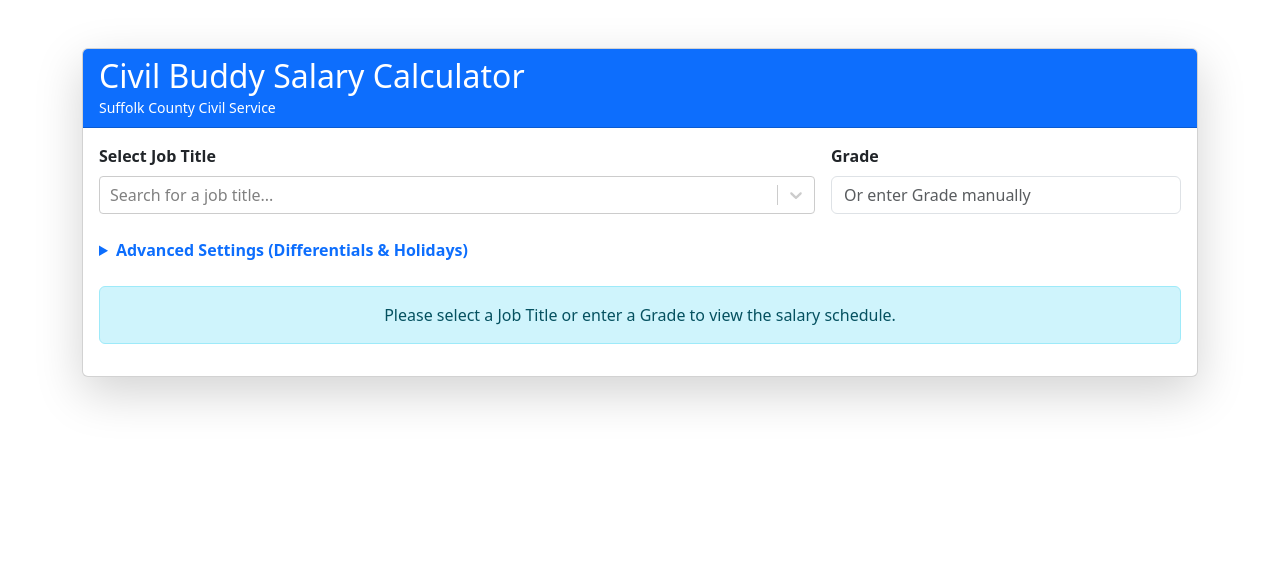
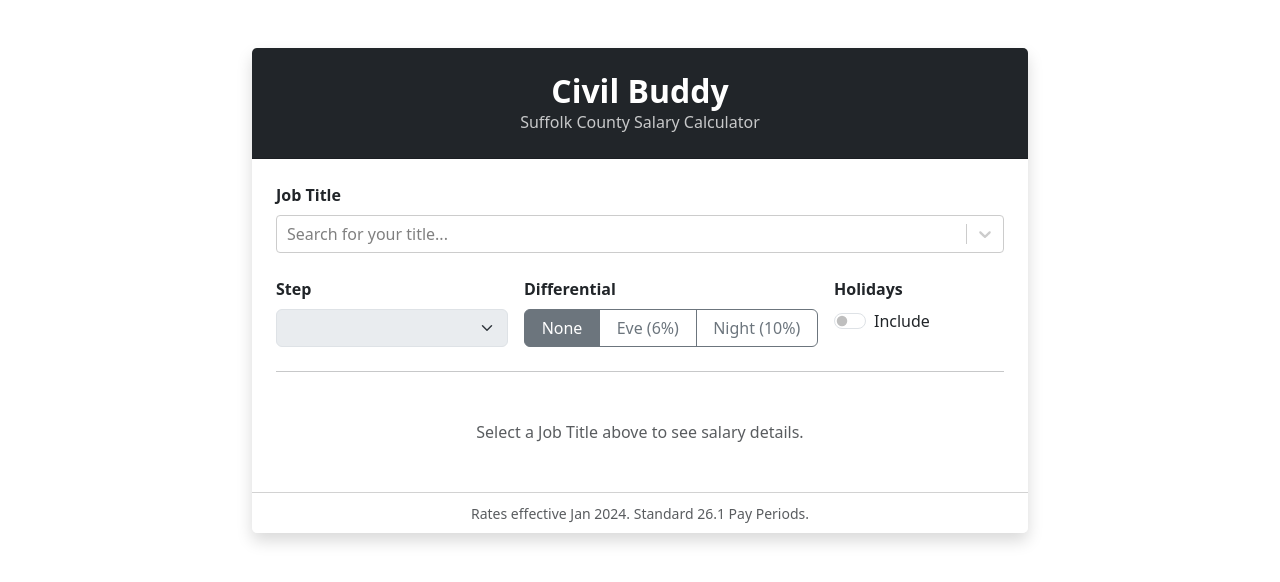
Before and after one commit to seagullcanfly/civilbuddy, a React (Vite) app: page / in a window 1280 px wide. Shown: the top 582 px of the page. Built offline with nearby package versions, Linux system fonts and the light colour scheme.

Commit message:
Refactor UI: Single Calculator, Auto-Grade, Step S Default

```diff
--- a/src/App.tsx
+++ b/src/App.tsx
@@ -1,4 +1,4 @@
-import { useState, useMemo } from 'react';
+import { useState, useEffect, useMemo } from 'react';
 import Select from 'react-select';
 import salaryDataRaw from './salaries.json';
 import titleDataRaw from './titles.json';
@@ -11,167 +11,212 @@ type TitleData = { title: string; grade: string | number; spec: number };
 const salaryData = salaryDataRaw as SalaryData;
 const titleData = titleDataRaw as TitleData[];
 
-// Constants (Defaults based on analysis)
+// Constants
 const PAY_PERIODS = 26.1;
-const DEFAULT_HOLIDAYS = 13;
-const DEFAULT_HOLIDAY_MULTIPLIER = 1.5;
-const DEFAULT_EVE_DIFF = 0.06; // 6%
-const DEFAULT_NIGHT_DIFF = 0.10; // 10%
+const DEFAULT_HOLIDAYS = 13; // Can be adjusted
+const HOLIDAY_RATE_MULTIPLIER = 1.5;
 
 function App() {
-  const [selectedTitle, setSelectedTitle] = useState<{ value: string; label: string; grade: string; spec: number } | null>(null);
-  const [manualGrade, setManualGrade] = useState<string>('');
+  // Selection State
+  const [selectedTitle, setSelectedTitle] = useState<{ value: string; label: string; grade: string } | null>(null);
+  const [step, setStep] = useState<string>('0'); // Default to Step 0 (S)
 
-  // Settings State
-  const [holidays, setHolidays] = useState(DEFAULT_HOLIDAYS);
-  const [eveDiff, setEveDiff] = useState(DEFAULT_EVE_DIFF * 100);
-  const [nightDiff, setNightDiff] = useState(DEFAULT_NIGHT_DIFF * 100);
+  // Modifiers State
+  const [differential, setDifferential] = useState<number>(0); // 0, 0.06, or 0.10
+  const [includeHolidays, setIncludeHolidays] = useState<boolean>(false);
 
-  // Prepare options for Select
-  const options = useMemo(() => titleData.map(t => ({
-    value: t.title,
-    label: `${t.title} (Grade ${t.grade})`,
-    grade: String(t.grade),
-    spec: t.spec
-  })), []);
+  // Derived State
+  const currentGrade = selectedTitle ? String(selectedTitle.grade) : null;
 
-  // Determine current grade (from title or manual override)
-  const currentGrade = selectedTitle ? selectedTitle.grade : manualGrade;
-
-  // Get steps for the grade
+  // Available Steps for the selected Grade
   const steps = useMemo(() => {
     if (!currentGrade || !salaryData[currentGrade]) return [];
-    // Sort steps: S, 1, 2, ... 15 (Handle 'S' as 0 for sorting)
+    // Sort steps numerically, treating 'S' as 0
     return Object.keys(salaryData[currentGrade]).sort((a, b) => {
-        if (a === 'S') return -1;
-        if (b === 'S') return 1;
-        return parseInt(a) - parseInt(b);
+        const valA = a === 'S' ? 0 : parseInt(a);
+        const valB = b === 'S' ? 0 : parseInt(b);
+        return valA - valB;
     });
   }, [currentGrade]);
 
-  const formatCurrency = (val: number) => val.toLocaleString('en-US', { style: 'currency', currency: 'USD', maximumFractionDigits: 0 });
+  // Reset step to '0' (S) when Grade changes
+  useEffect(() => {
+    if (steps.includes('S')) setStep('S');
+    else if (steps.includes('0')) setStep('0');
+    else if (steps.length > 0) setStep(steps[0]);
+  }, [currentGrade, steps]);
+
+  // Calculations
+  const baseBiWeekly = (currentGrade && step && salaryData[currentGrade] && salaryData[currentGrade][step])
+    ? salaryData[currentGrade][step]
+    : 0;
+
+  // Apply Differential
+  const biWeeklyWithDiff = baseBiWeekly * (1 + differential);
+
+  // Calculate Annual Base (with Diff)
+  const annualWithDiff = biWeeklyWithDiff * PAY_PERIODS;
+
+  // Calculate Holiday Pay
+  // Formula: (BaseBiWeekly / 10) * 1.5 * 13
+  // Note: Differentials usually apply to holiday pay too?
+  // If you work the holiday, you get your normal pay (with diff) + holiday pay (1.5x).
+  // Assuming the "Holiday" checkbox means "Add the extra holiday pay check amount to the annual total".
+
+  // Using Base for Holiday calculation (standard) or With Diff?
+  // Usually, Holiday Pay is based on the daily rate including differential if it's a permanent shift.
+  // I will use the rate *with* differential to be safe, as night shift workers get night rate for holidays.
+  const dailyRate = biWeeklyWithDiff / 10;
+  const holidayPayTotal = includeHolidays ? (dailyRate * HOLIDAY_RATE_MULTIPLIER * DEFAULT_HOLIDAYS) : 0;
+
+  const finalAnnual = annualWithDiff + holidayPayTotal;
+
+  // Formatting
+  const formatMoney = (val: number) => val.toLocaleString('en-US', { style: 'currency', currency: 'USD' });
+
+  // Select Options
+  const titleOptions = useMemo(() => titleData.map(t => ({
+    value: t.title,
+    label: `${t.title}`,
+    grade: String(t.grade)
+  })), []);
 
   return (
-    <div className="container my-5">
-      <div className="card shadow-lg">
-        <div className="card-header bg-primary text-white">
-          <h2 className="mb-0">Civil Buddy Salary Calculator</h2>
-          <small>Suffolk County Civil Service</small>
+    <div className="container mt-5" style={{ maxWidth: '800px' }}>
+      <div className="card shadow border-0">
+        <div className="card-header bg-dark text-white text-center py-4">
+          <h2 className="mb-0 fw-bold">Civil Buddy</h2>
+          <p className="mb-0 opacity-75">Suffolk County Salary Calculator</p>
         </div>
 
-        <div className="card-body">
-          {/* Controls */}
+        <div className="card-body p-4">
+
+          {/* 1. Job Title Select */}
+          <div className="mb-4">
+            <label className="form-label fw-bold">Job Title</label>
+            <Select
+              options={titleOptions}
+              onChange={setSelectedTitle}
+              placeholder="Search for your title..."
+              isClearable
+              className="basic-single"
+              classNamePrefix="select"
+            />
+            {currentGrade && <small className="text-muted">Grade: {currentGrade}</small>}
+          </div>
+
+          {/* 2. Step, Diff, Holiday Row */}
           <div className="row g-3 mb-4">
-            <div className="col-md-8">
-              <label className="form-label fw-bold">Select Job Title</label>
-              <Select
-                options={options}
-                onChange={setSelectedTitle}
-                placeholder="Search for a job title..."
-                isClearable
-                className="text-dark"
+
+            {/* Step Selection */}
+            <div className="col-md-4">
+              <label className="form-label fw-bold">Step</label>
+              <select
+                className="form-select"
+                value={step}
+                onChange={(e) => setStep(e.target.value)}
+                disabled={!currentGrade}
+              >
+                {steps.map(s => (
+                  <option key={s} value={s}>
+                    {s === '0' || s === 'S' ? 'Step S (Starting)' : `Step ${s}`}
+                  </option>
+                ))}
+              </select>
+            </div>
+
+            {/* Differential Selection */}
+            <div className="col-md-5">
+              <label className="form-label fw-bold">Differential</label>
+              <div className="btn-group w-100" role="group">
+                <input
+                  type="radio"
+                  className="btn-check"
+                  name="diff"
+                  id="diffNone"
+                  checked={differential === 0}
+                  onChange={() => setDifferential(0)}
                 />
-            </div>
-            <div className="col-md-4">
-               <label className="form-label fw-bold">Grade</label>
+                <label className="btn btn-outline-secondary" htmlFor="diffNone">None</label>
+
                 <input
-                 type="text"
-                 className="form-control"
-                 value={currentGrade}
-                 onChange={(e) => {
-                   setManualGrade(e.target.value);
-                   setSelectedTitle(null);
-                 }}
-                 placeholder="Or enter Grade manually"
+                  type="radio"
+                  className="btn-check"
+                  name="diff"
+                  id="diffEve"
+                  checked={differential === 0.06}
+                  onChange={() => setDifferential(0.06)}
                 />
+                <label className="btn btn-outline-secondary" htmlFor="diffEve">Eve (6%)</label>
+
+                <input
+                  type="radio"
+                  className="btn-check"
+                  name="diff"
+                  id="diffNight"
+                  checked={differential === 0.10}
+                  onChange={() => setDifferential(0.10)}
+                />
+                <label className="btn btn-outline-secondary" htmlFor="diffNight">Night (10%)</label>
               </div>
             </div>
 
-          {/* Settings Toggle */}
-          <details className="mb-4">
-            <summary className="text-primary fw-bold cursor-pointer">Advanced Settings (Differentials & Holidays)</summary>
-            <div className="card card-body mt-2 bg-light">
-              <div className="row g-3">
-                 <div className="col-md-4">
-                   <label className="form-label">Evening Diff (%)</label>
-                   <input type="number" className="form-control" value={eveDiff} onChange={e => setEveDiff(Number(e.target.value))} />
-                 </div>
-                 <div className="col-md-4">
-                   <label className="form-label">Night Diff (%)</label>
-                   <input type="number" className="form-control" value={nightDiff} onChange={e => setNightDiff(Number(e.target.value))} />
-                 </div>
-                 <div className="col-md-4">
-                   <label className="form-label">Paid Holidays (Days)</label>
-                   <input type="number" className="form-control" value={holidays} onChange={e => setHolidays(Number(e.target.value))} />
+            {/* Holiday Toggle */}
+            <div className="col-md-3">
+               <label className="form-label fw-bold d-block">Holidays</label>
+               <div className="form-check form-switch mt-2">
+                 <input
+                   className="form-check-input"
+                   type="checkbox"
+                   id="holidaySwitch"
+                   checked={includeHolidays}
+                   onChange={(e) => setIncludeHolidays(e.target.checked)}
+                 />
+                 <label className="form-check-label" htmlFor="holidaySwitch">Include</label>
                </div>
             </div>
           </div>
-          </details>
 
-          {/* Results Table */}
-          {currentGrade && steps.length > 0 ? (
-            <div className="table-responsive">
-              <table className="table table-striped table-hover table-bordered text-center align-middle">
-                <thead className="table-dark">
-                  <tr>
-                    <th rowSpan={2}>Step</th>
-                    <th colSpan={2}>Base Pay</th>
-                    <th colSpan={2}>Evening ({eveDiff}%)</th>
-                    <th colSpan={2}>Night ({nightDiff}%)</th>
-                  </tr>
-                  <tr>
-                    <th>Bi-Weekly</th>
-                    <th>Annual</th>
-                    <th>Bi-Weekly</th>
-                    <th>Annual (+Hol)</th>
-                    <th>Bi-Weekly</th>
-                    <th>Annual (+Hol)</th>
-                  </tr>
-                </thead>
-                <tbody>
-                  {steps.map(step => {
-                    const baseBiWeekly = salaryData[currentGrade][step];
-                    const baseAnnual = baseBiWeekly * PAY_PERIODS;
+          <hr className="my-4" />
 
-                    const dailyRate = baseBiWeekly / 10;
-                    const holidayPayTotal = dailyRate * DEFAULT_HOLIDAY_MULTIPLIER * holidays;
+          {/* 3. Big Result Display */}
+          <div className="text-center">
+            {currentGrade ? (
+               <div className="row justify-content-center">
+                 <div className="col-md-6 mb-3">
+                   <div className="card h-100 border-primary bg-light">
+                     <div className="card-body">
+                       <h6 className="text-uppercase text-muted fw-bold">Bi-Weekly Gross</h6>
+                       <h2 className="display-6 fw-bold text-primary mb-0">{formatMoney(biWeeklyWithDiff)}</h2>
+                       {differential > 0 && <small className="text-success">Includes {differential * 100}% Diff</small>}
+                     </div>
+                   </div>
+                 </div>
 
-                    // Evening
-                    const eveBiWeekly = baseBiWeekly * (1 + (eveDiff / 100));
-                    const eveAnnual = (eveBiWeekly * PAY_PERIODS);
-                    const eveAnnualWithHol = eveAnnual + holidayPayTotal; // Holidays are usually added to total comp
-
-                    // Night
-                    const nightBiWeekly = baseBiWeekly * (1 + (nightDiff / 100));
-                    const nightAnnual = (nightBiWeekly * PAY_PERIODS);
-                    const nightAnnualWithHol = nightAnnual + holidayPayTotal;
-
-                    return (
-                      <tr key={step}>
-                        <td className="fw-bold">{step}</td>
-                        <td className="bg-white">{formatCurrency(baseBiWeekly)}</td>
-                        <td className="fw-bold text-primary">{formatCurrency(baseAnnual)}</td>
-
-                        <td>{formatCurrency(eveBiWeekly)}</td>
-                        <td className="text-success">{formatCurrency(eveAnnualWithHol)}</td>
-
-                        <td>{formatCurrency(nightBiWeekly)}</td>
-                        <td className="text-success">{formatCurrency(nightAnnualWithHol)}</td>
-                      </tr>
-                    );
-                  })}
-                </tbody>
-              </table>
+                 <div className="col-md-6 mb-3">
+                   <div className="card h-100 border-success bg-light">
+                     <div className="card-body">
+                       <h6 className="text-uppercase text-muted fw-bold">Annual Gross</h6>
+                       <h2 className="display-6 fw-bold text-success mb-0">{formatMoney(finalAnnual)}</h2>
+                       {includeHolidays && <small className="text-muted d-block">+ Holiday Pay Included</small>}
+                     </div>
+                   </div>
+                 </div>
                </div>
             ) : (
-             <div className="alert alert-info text-center">
-               Please select a Job Title or enter a Grade to view the salary schedule.
+              <div className="text-muted py-4">
+                <p className="mb-0">Select a Job Title above to see salary details.</p>
               </div>
             )}
+          </div>
+
+        </div>
+        <div className="card-footer bg-white text-center text-muted">
+           <small>Rates effective Jan 2024. Standard 26.1 Pay Periods.</small>
         </div>
       </div>
     </div>
   )
 }
 
-export default App
+export default App;
```
Lines whose indentation alone changed are shown as unchanged.
